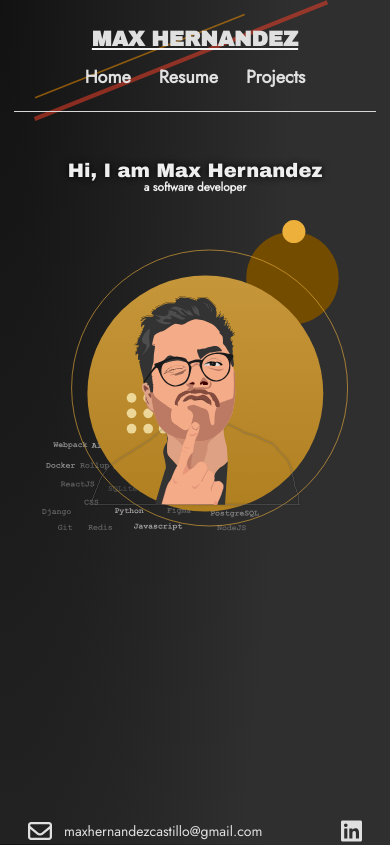
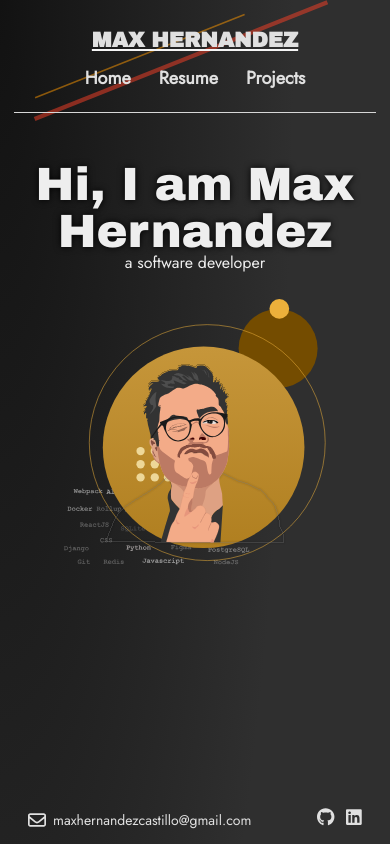
Before and after one commit to maxkalavera/maxkalavera.github.io, a React (Create React App) app: page / in a window 390 px wide. Built offline with nearby package versions, Linux system fonts and the light colour scheme; a web font is replaced by a local one.

Commit message:
fixed css bugs

```diff
--- a/src/components/DisplayImage.tsx
+++ b/src/components/DisplayImage.tsx
@@ -1,4 +1,3 @@
-import styles from 'src/styles/display-image.module.css';
 
 export default function DisplayImage(
   {
--- a/src/components/Layout.tsx
+++ b/src/components/Layout.tsx
@@ -1,6 +1,6 @@
 import { FontAwesomeIcon } from '@fortawesome/react-fontawesome';
 import { faEnvelope } from '@fortawesome/free-regular-svg-icons';
-import { faLinkedin } from '@fortawesome/free-brands-svg-icons';
+import { faLinkedin, faGithub } from '@fortawesome/free-brands-svg-icons';
 import { Link } from "react-router-dom";
 
 import styles from "src/styles/layout.module.css"
@@ -31,11 +31,16 @@ export default function Layout({
 
         <section className={`${styles.footer}`}>
           <div className={`${styles['footer-mail']}`}>
-            <FontAwesomeIcon icon={faEnvelope} size='2x' />
-            <p className={`secondary`}>maxhernandezcastillo@gmail.com</p>
+            <FontAwesomeIcon icon={faEnvelope} />
+            <p className='secondary'>maxhernandezcastillo@gmail.com</p>
           </div>
           <div className={`${styles['footer-social-networks']}`}>
-            <a href='https://www.linkedin.com/in/max-hernandez-castillo/'><FontAwesomeIcon icon={faLinkedin}/></a>
+            <a href='https://github.com/maxkalavera'>
+              <FontAwesomeIcon icon={faGithub} />
+            </a>
+            <a href='https://www.linkedin.com/in/max-hernandez-castillo/'>
+              <FontAwesomeIcon icon={faLinkedin} />
+            </a>
           </div>
         </section>
       </div>
--- a/src/pages/Home.tsx
+++ b/src/pages/Home.tsx
@@ -12,7 +12,7 @@ export default function Home() {
         </div>
         <div className={`${styles['right-frame']}`}>
           <DisplayImage
-            className={`${styles['display']}`}
+            className={`${styles['display-image']}`}
           />
         </div>
       </div>
--- a/src/pages/Projects.tsx
+++ b/src/pages/Projects.tsx
@@ -11,9 +11,9 @@ export default function Projects() {
               <h4 className={`primary ${styles['project__title']}`}>
                 React Component Isolator
               </h4>
-              <p className={`secondary ${styles['project__description']}`}>
+              <p className={`secondary justify ${styles['project__description']}`}>
                 React library build with the objective of having a place to visualize React components graphically isolated builded to work in any environment able to run React.
-                Visit the repository main page for more informaiton:&nbsp;
+                Visit the repository main page for more information:&nbsp;
                 <br />
                 <a href='https://github.com/maxkalavera/react-component-isolator'>
                   https://github.com/maxkalavera/react-component-isolator
--- a/src/pages/Resume.tsx
+++ b/src/pages/Resume.tsx
@@ -43,7 +43,7 @@ export default function Resume() {
         <div className={styles['about-me']}>
           <div className={`column gap--sm ${styles['background-frame']}`}>
             <h3 className='primary'>About me</h3>
-            <p className='secondary'>
+            <p className='secondary justify'>
               Born in Monterrey, Mexico in the nineties, which makes me part of a generation of technological and social transition, full of contrasts that feed a broad perspective for those who know how to observe. Computer programmer by accident but passionate about it by luck, I try to have a simple life and develop my natural abilities as much as possible. Naturally logical, but sensitive, I have sought to develop a balance between my logical side and my emotional side, which has led me to have a great curiosity for art. A fan of comedy, dancing and good stories, I keep my mind stimulated by splitting my time between solving logical problems on a computer and enjoying beautiful experiences on the dance floor.
 My interest is, for now, in finding a tasks that allows me to survive financially, and to feel that my work contributes something valuable to other people's lives.
             </p>
@@ -67,7 +67,7 @@ My interest is, for now, in finding a tasks that allows me to survive financiall
 
         <div className='column gap--sm'>
           <h4 className='primary'>PROFILE</h4>
-          <p className='secondary'>
+          <p className='secondary justify'>
           Software engineer born in Monterrey, Mexico, with 3 years of professional experience building web applications. Proficient in Python and Javascript; Skilled translating business requirement into software solutions; Extensive experience with Linux systems, being an active user; Essential knowledge in graphic design focused in the design of software graphical interfaces.
           </p>
         </div>
@@ -138,7 +138,7 @@ My interest is, for now, in finding a tasks that allows me to survive financiall
             <p className='secondary'>
               Contributed largely in the implementation of a Web application by heavily participating in the planning of the application’s architecture and working on implementing client’s requested features.
             </p>
-            <ul>
+            <ul className='secondary'>
               <li>Developing new Web features for Front-end / Back-end.</li>
               <li>Building a developing environment for a team to develop and actively provide feedback and test new features using Jenkins, Python and ReactJS tools.</li>
               <li>Involved in planning and decision making for implementing new features.</li>
@@ -155,7 +155,7 @@ My interest is, for now, in finding a tasks that allows me to survive financiall
             <p className='secondary'>
               Developing Web interfaces using primarily ReactJS framework.
             </p>
-            <ul>
+            <ul className='secondary'>
               <li>Developing front-end interfaces using ReactJS together with NodeJS developing tools.</li>
               <li>Involved in designing new features using Figma tool.</li>
               <li>Involved in Python async task tool maintenance.</li>
@@ -228,7 +228,7 @@ My interest is, for now, in finding a tasks that allows me to survive financiall
             </div>
           </div>
 
-          <div className='column'>
+          <div className='column gap--sm'>
             <div className={styles['skills-topic']}
               onClick={() => toggleFlag('front-end-development')}
             >
--- a/src/styles/globals.css
+++ b/src/styles/globals.css
@@ -100,7 +100,9 @@ h5.primary {
   font-size: 0.75rem;
 }
 
-p.primary {
+p.primary,
+ul.primary,
+ol.primary {
   font-style: normal;
   font-weight: 400;
   font-size: 1.0rem;
@@ -151,10 +153,13 @@ h5.secondary {
   font-size: 0.75rem;
 }
 
-p.secondary {
+p.secondary,
+ul.secondary,
+ol.secondary {
   font-style: normal;
   font-weight: 400;
   font-size: 1.0rem;
+  line-height: 150%;
 }
 
 small.secondary {
@@ -197,7 +202,9 @@ h5.tertiary {
   font-size: 0.75rem;
 }
 
-p.tertiary {
+p.tertiary,
+ul.tertiary,
+ol.tertiary {
   font-style: normal;
   font-weight: 400;
   font-size: 1.0rem;
@@ -207,6 +214,10 @@ small.tertiary {
   font-style: normal;
   font-weight: 400;
   font-size: 0.75rem;
+}
+
+.justify {
+  text-align: justify;
 }
 
 /******************************************************************************/
--- a/src/styles/home.module.css
+++ b/src/styles/home.module.css
@@ -21,13 +21,15 @@
 }
 
 .left-frame {
+  box-sizing: border-box;
+  width: min-content;
   max-width: 40vw;
-  height: 100%;
+  padding: 0px var(--gap-sm);
   display: flex;
   flex-direction: column;
   align-items: center;
   justify-content: center;
-
+  z-index: 5;
 }
 
 @media (max-width: 960px) and (orientation: portrait) {
@@ -39,7 +41,6 @@
     flex-direction: column;
     align-items: center;
     justify-content: center;
-
   }
 }
 
@@ -48,8 +49,8 @@
   font-family: 'Archivo Black';
   font-style: normal;
   font-weight: 400;
-  font-size: 5vi;
-  line-height: 5vi;
+  font-size: 60pt;
+  line-height: 60pt;
   text-align: right;
   color: var(--gray-200);
   text-shadow: 0 0 7px black
@@ -58,16 +59,17 @@
 @media (max-width: 960px) and (orientation: portrait) {
   .title {
     text-align: center;
+    font-size: 35pt;
+    line-height: 35pt;
   }
 }
 
 .subtitle {
   width: 100%;
   font-family: 'Jost';
-  font-style: normal;
-  font-weight: 700;
-  font-size: 3vi;
-  line-height: 3vi;
+  font-weight: 100;
+  font-size: 20pt;
+  line-height: 20pt;
   text-align: right;
   color: var(--gray-200);
 }
@@ -75,17 +77,20 @@
 @media (max-width: 960px) and (orientation: portrait) {
   .subtitle {
     text-align: center;
+    font-size: 12pt;
+    line-height: 12pt;
   }
 }
 
 .right-frame {
   box-sizing: border-box;
-  width: 60vw;
-  height: 95%;
+  width: fit-content;
+  height: fit-content;
   display: flex;
   flex-direction: column;
   align-items: center;
   justify-content: center;
+  z-index: 3;
 }
 
 @media (max-width: 960px) and (orientation: portrait) {
@@ -117,18 +122,21 @@
   }
 }
 
-
-.display {
-  width: calc(88% - 2 * var(--gap-lg));
-  max-width: var(--content-container-min-height);
+.display-image {
+  height: min-content;
+  width: min-content;
+  max-height: 80%;
+  max-width: 80%;
   user-select: none;
   -webkit-user-drag: none;
+  z-index: -1;
 }
 
 @media (max-width: 960px) and (orientation: portrait) {
-  .display {
-    height: 100%;
-    width: calc(100% - 2 * var(--gap-md));
-    max-width: 100%;
+  .display-image {
+    box-sizing: border-box;
+    max-height: 80%;
+    max-width: 80%;
+    padding: 0px var(--gap-sm);
   }
 }
--- a/src/styles/layout.module.css
+++ b/src/styles/layout.module.css
@@ -24,7 +24,7 @@
 
 @media (max-width: 960px) and (orientation: portrait) {
   .header {
-    height: fit-content;
+    height: var(--header-height);
     padding: var(--gap-md) var(--gap-sm);
     gap: var(--gap-sm);
   }
@@ -100,10 +100,10 @@
   box-sizing: border-box;
   height: var(--footer-height);
   width: 100%;
-  padding: var(--gap-sm) var(--gap-lg);
+  padding: 0px var(--gap-lg);
   display: flex;
   flex-direction: row;
-  align-items: flex-end;
+  align-items: center;
   justify-content: space-between;
   color: var(--gray-300);
 }
@@ -118,11 +118,34 @@
   display: flex;
   flex-direction: row;
   align-items: center;
-  gap: 12px;
+  gap: var(--gap-xs);
+}
+
+@media (max-width: 960px) and (orientation: portrait) {
+  .footer-mail {
+    gap: var(--gap-xs);
+    font-size: 0.75rem;
+  }
+}
+
+.footer-mail p {
+  font-size: 1.0rem;
+}
+
+@media (max-width: 960px) and (orientation: portrait) {
+  .footer-mail p {
+    font-size: 0.75rem;
+  }
 }
 
 .footer-mail svg {
   height: 24px;
+}
+
+@media (max-width: 960px) and (orientation: portrait) {
+  .footer-mail svg {
+    height: 18px;
+  }
 }
 
 .footer-social-networks {
@@ -145,6 +168,12 @@
   height: 24px;
 }
 
+@media (max-width: 960px) and (orientation: portrait) {
+  .footer-social-networks svg {
+    height: 18px;
+  }
+}
+
 .content {
   box-sizing: border-box;
   min-height: var(--content-container-min-height);
```
Also changed, not shown: src/styles/display-image.module.css (deleted).
